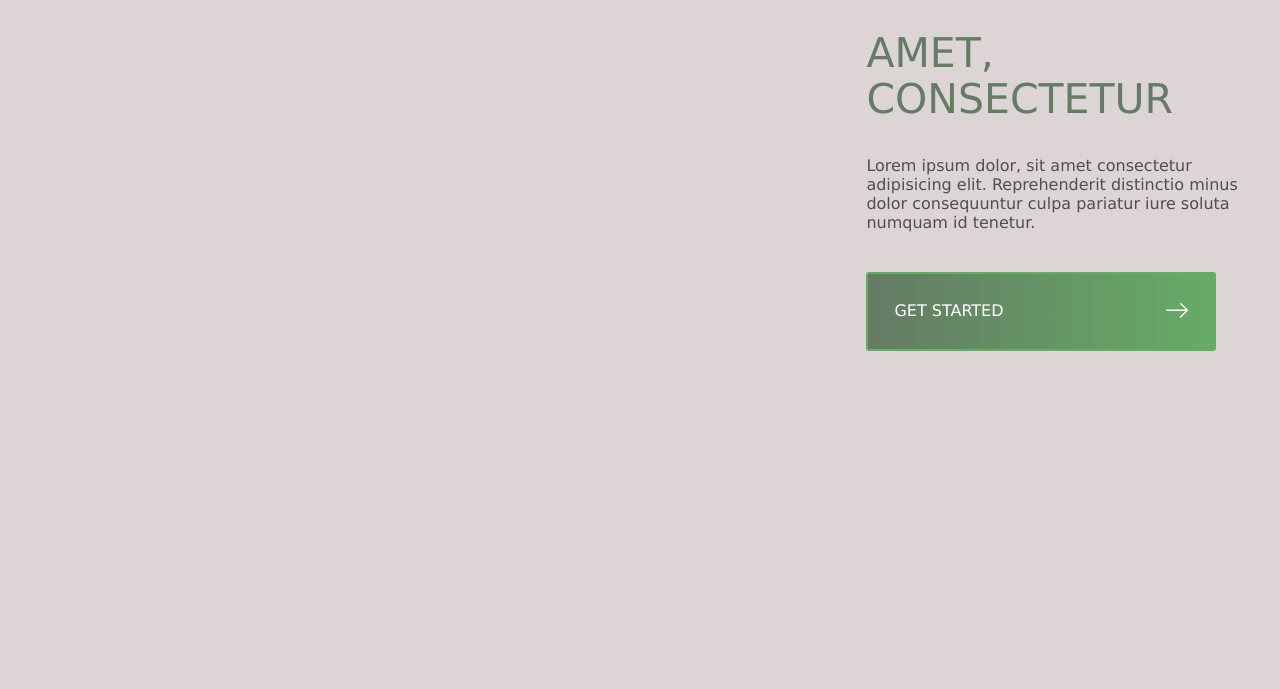
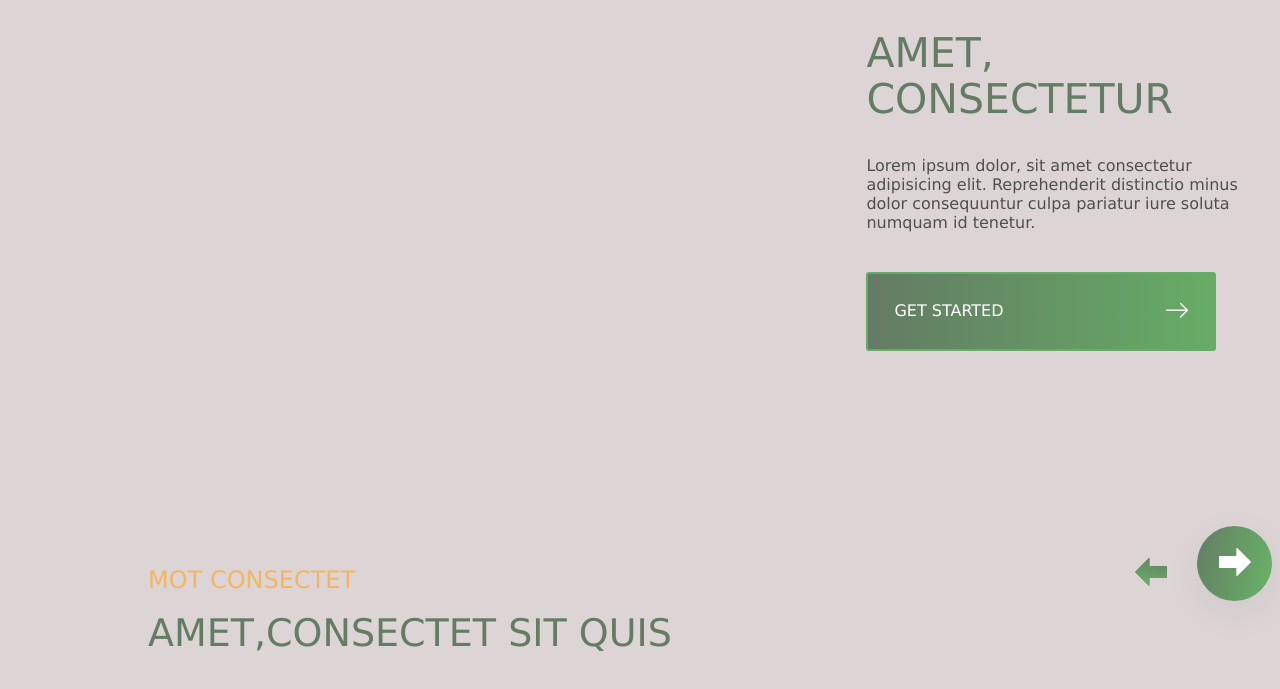
Before and after one commit to agnevolunge/2023-09-01-Assigment-No2, a plain HTML site: page index.html in a window 1280 px wide. Shown: the part 2481-3170 px from the top of the page. Drawn offline with Linux system fonts and the light colour scheme.

Commit message:
content added

```diff
--- a/index.html
+++ b/index.html
@@ -164,7 +164,26 @@
     </div>
 </section>
 
+<section class="hero-box-5">
 
+    <div class="hero-box-5-top-wrapper">
+        <div class="hero-box-5-top">
+            <div class="hero-box-5-top-left-side">
+            <div class="hero-box-5-top-left-side-link">mot consectet</div>
+            <div class="hero-box-5-top-left-side-title">amet,consectet sit quis</div>
+            </div>
+
+            <div class="hero-box-5-top-right-side">
+            <button class="button-left-arrow">
+                <img src="./straight-left-arrow.svg" alt="left-arrow" class="left-arrow">
+            </button>
+            <button class="button-right-arrow">
+                <img src="./straight-right-arrow 1.svg" alt="right-arrow" class="right-arrow">
+            </button>
+            </div>
+        </div>
+    </div>
+</section>
 
 
 
--- a/style.css
+++ b/style.css
@@ -273,6 +273,7 @@ background-color: #647B64;
 .hero-box-3-card1-content, .hero-box-3-card2-content, .hero-box-3-card3-content {
   font-size: 16px;
   margin-left: 50px;
+  margin-right: 50px;
   margin-top: 6px;
 }
 
@@ -302,7 +303,7 @@ background-color: #647B64;
 
 .hero-box-4-link {
   color:#F3B562;
-  font-family: Verdana, Geneva, Tahoma, sans-serif;
+  font-family: var(--font-family);
   text-transform: uppercase;
   font-size: 24px;
   padding-top: 40px;
@@ -338,3 +339,48 @@ background-color: #647B64;
   height: 316px;
   margin-top: 200px;
 }
+
+.hero-box-5-top {
+  display: flex;
+  flex-direction: row;
+  justify-content: space-between;
+}
+
+.hero-box-5-top-left-side {
+  width: 540px;
+  height: 95px;
+  margin-left: 140px;
+}
+.hero-box-5-top-left-side-link {
+  color:#F3B562;
+  font-family: var(--font-family);
+  text-transform: uppercase;
+  font-size: 24px;
+  padding-top: 40px;
+}
+.hero-box-5-top-left-side-title {
+  color: #647B64;
+  font-family: Verdana, Geneva, Tahoma, sans-serif;
+  text-transform: uppercase;
+  font-size: 38px;
+  line-height: 45.1px;
+  font-weight: 500;
+  margin-top: 17px;
+}
+
+.hero-box-5-top-right-side {
+  display: flex;
+  gap: 24px;
+}
+.button-left-arrow {
+  background: transparent;
+  border: none;
+}
+.button-right-arrow {
+  background: linear-gradient(102.3deg, #647B64 -4.62%, #6ADD6A 178.22%);
+  border: none;
+  border-radius: 50px;
+  box-shadow: 0px 12px 40px 0px #0000000F;
+  width: 75px;
+  height: 75px;
+}
```
Also changed, not shown: straight-left-arrow.svg (added), straight-right-arrow 1.svg (added).
